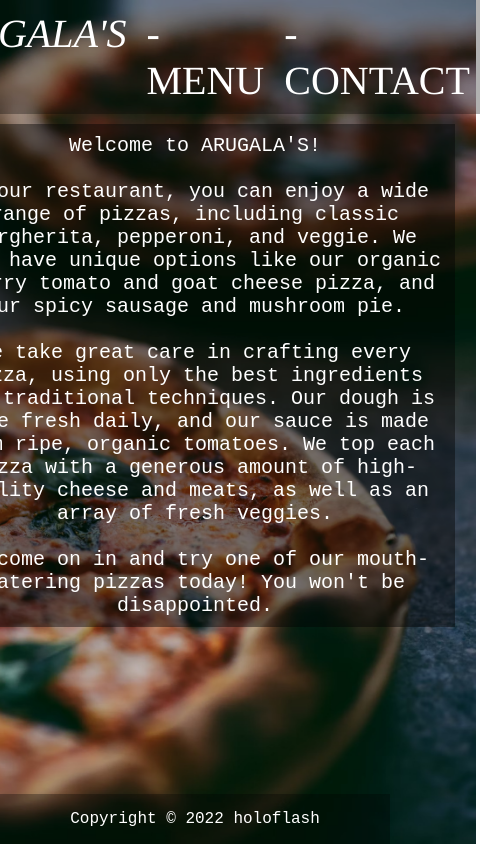
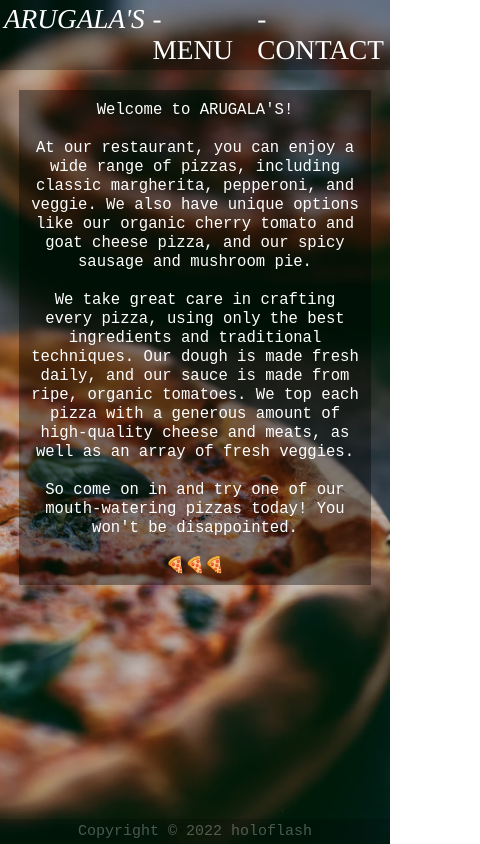
Before and after one commit to holoflash/arugulas, a website built with webpack: page dist/index.html in a window 390 px wide. Shown: the whole page, 480 px wide, since content can reach past the window. Built offline with Linux system fonts and the light colour scheme.

Commit message:
Improve responsives of main page

```diff
--- a/src/index.js
+++ b/src/index.js
@@ -42,7 +42,7 @@ const frontPage = () => {
     const howdyText = document.createElement('tabOne');
     howdyText.className = 'howdyText';
     howdyText.innerText =
-        "Welcome to ARUGALA'S! \n\n At our restaurant, you can enjoy a wide range of pizzas, including classic margherita, pepperoni, and veggie. We also have unique options like our organic cherry tomato and goat cheese pizza, and our spicy sausage and mushroom pie.\n\n We take great care in crafting every pizza, using only the best ingredients and traditional techniques. Our dough is made fresh daily, and our sauce is made from ripe, organic tomatoes. We top each pizza with a generous amount of high-quality cheese and meats, as well as an array of fresh veggies.\n\n  So come on in and try one of our mouth-watering pizzas today! You won't be disappointed.";
+        "Welcome to ARUGALA'S! \n\nAt our restaurant, you can enjoy a wide range of pizzas, including classic margherita, pepperoni, and veggie. We also have unique options like our organic cherry tomato and goat cheese pizza, and our spicy sausage and mushroom pie.\n\n We take great care in crafting every pizza, using only the best ingredients and traditional techniques. Our dough is made fresh daily, and our sauce is made from ripe, organic tomatoes. We top each pizza with a generous amount of high-quality cheese and meats, as well as an array of fresh veggies.\n\n  So come on in and try one of our mouth-watering pizzas today! You won't be disappointed.\n\n 🍕🍕🍕";
 
     howdy.appendChild(howdyText);
     content.appendChild(howdy);
--- a/src/styles.css
+++ b/src/styles.css
@@ -10,7 +10,7 @@ html {
     flex-direction: column;
     font-family: 'Ferrum', Times, serif;
     width: 100%;
-
+    height: 100%;
     margin: 0;
     padding: 0;
 }
@@ -25,7 +25,7 @@ body {
     padding: 0;
 }
 
-#content{
+#content {
     display: flex;
     justify-content: space-between;
     align-items: center;
@@ -33,32 +33,33 @@ body {
 }
 
 .header {
-    width: 100%;
+    width: 100vw;
     background-color: rgba(0, 0, 0, 0.305);
     display: flex;
     flex-direction: row;
 }
 
-.subHeader{
+.subHeader {
     width: 100%;
     display: flex;
     flex-direction: row;
     justify-content: flex-end;
+    gap: 10px;
 }
 
 .tabs,
 .main {
-    font-size: 40px;
+    font-size: min(7vw, 100px);
     color: rgb(255, 255, 255);
     height: fit-content;
     width: fit-content;
-    padding: 10px;
+    padding: 1vw;
     display: flex;
     justify-content: center;
     align-items: center;
 }
 
-.main{
+.main {
     color: rgb(255, 255, 255);
     font-style: italic;
     align-self: flex-start;
@@ -66,28 +67,39 @@ body {
 
 .footer {
     font-family: 'Courier New', Courier, monospace;
+    font-size: 15px;
     position: absolute;
     bottom: 0px;
     left: 0px;
     right: 0px;
     width: 100%;
-    height: 50px;
-    color: white;
-    background-color: rgba(0, 0, 0, 0.305);
+    height: 3vh;
+    color: rgba(255, 255, 255, 0.291);
+    background-color: rgba(0, 0, 0, 0.181);
     display: flex;
     justify-content: space-around;
     align-items: center;
 }
 
 .howdy {
+    margin: 20px;
+    align-self: flex-start;
     text-align: center;
-    background-color: rgba(0, 0, 0, 0.43);
-    margin: 10px;
-    padding:10px;
-    width: min(500px, 90%)
+    background-color: rgba(0, 0, 0, 0.379);
+    padding: 10px;
+    width: min(600px,85%);
 }
+
 .howdyText {
     font-family: 'Courier New', Courier, monospace;
     color: white;
-    font-size: 20px;
+    font-size: min(30px, 4vw);
 }
+
+@media screen and (max-width: 500px) {
+    .howdy {
+        align-self: center;
+        margin: 20px;
+        line-height: 18px;
+    }
+  }
```
Also changed, not shown: dist/bundle.js.
